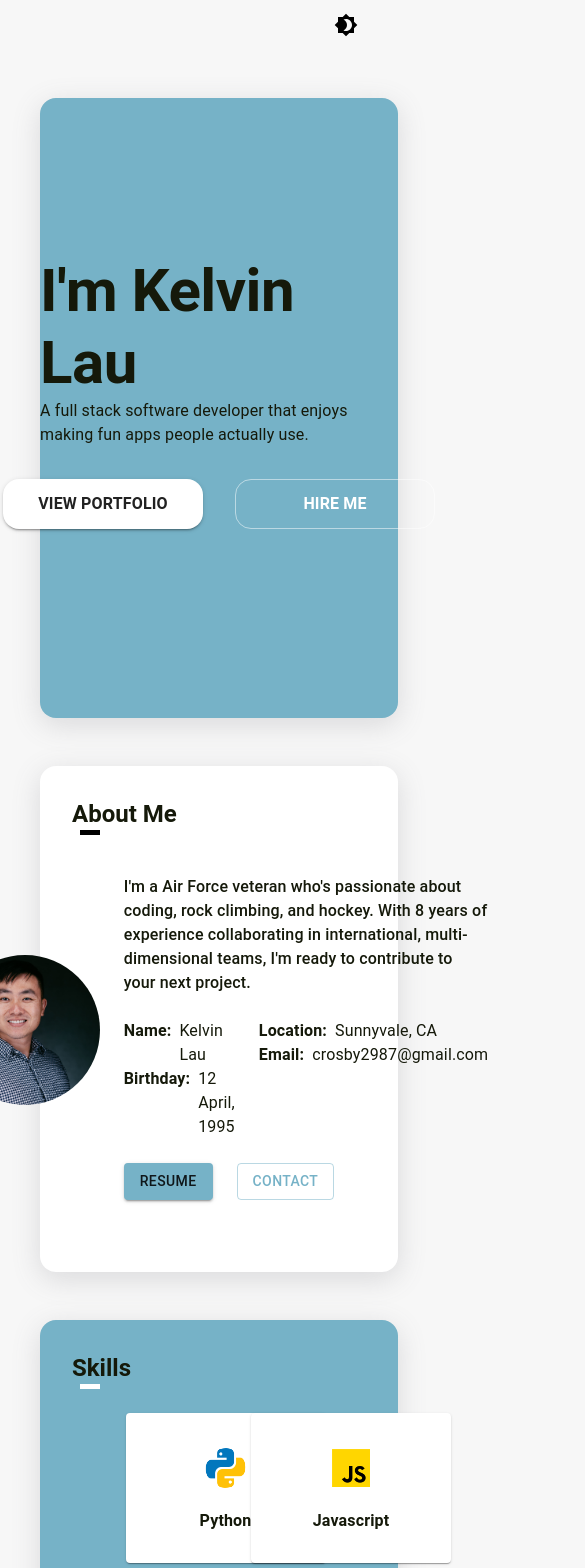
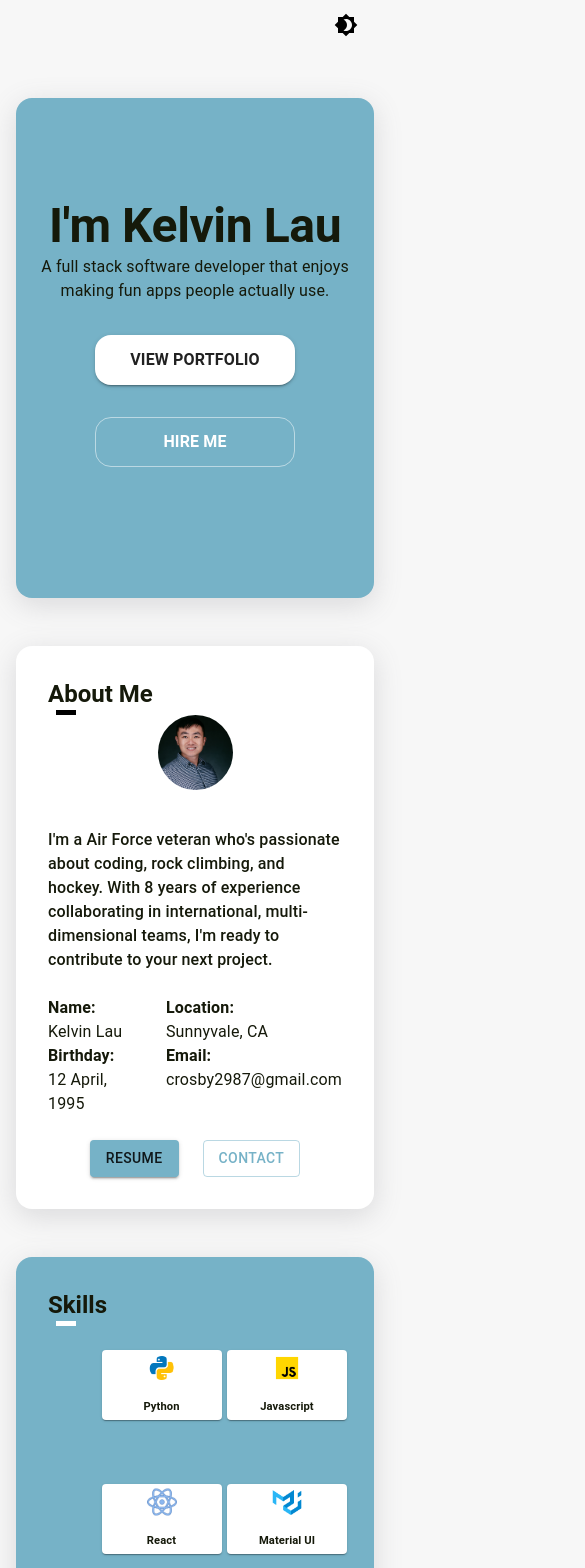
Before and after one commit to sleepingbaby/kelvinlauportfolio, a React (Vite) app in the folder Portfolio/: page / in a window 390 px wide. Shown: the top 1568 px of the page, 585 px wide, since content can reach past the window. Built offline with nearby package versions, Linux system fonts and the light colour scheme.

Commit message:
Improved responsiveness

```diff
--- a/Portfolio/src/App.jsx
+++ b/Portfolio/src/App.jsx
@@ -1,9 +1,10 @@
 import Left from "./pages/left/Left";
 import { Stack } from "@mui/material";
 import Right from "./pages/right/Right";
-import { useRef } from "react";
+import { useRef, useState, useEffect } from "react";
 
 function App() {
+  const [isSmallScreen, setIsSmallScreen] = useState(false);
   const refs = {
     homeRef: useRef(null),
     aboutRef: useRef(null),
@@ -12,6 +13,19 @@ function App() {
     projectRef: useRef(null),
     contactRef: useRef(null),
   };
+
+  const handleResize = () => {
+    setIsSmallScreen(window.innerWidth <= 1000); // Adjust the width value as needed
+  };
+
+  // Add an event listener for window resize
+  useEffect(() => {
+    window.addEventListener("resize", handleResize);
+    handleResize(); // Call the function initially to set the initial state
+    return () => {
+      window.removeEventListener("resize", handleResize);
+    };
+  }, []);
   return (
     <Stack
       direction="row"
@@ -25,7 +39,7 @@ function App() {
         maxWidth: { xs: "100%" },
       }}
     >
-      <Left refs={refs} />
+      {isSmallScreen ? null : <Left refs={refs} />}
       <Right refs={refs} />
     </Stack>
   );
--- a/Portfolio/src/components/Navbar/Skills.jsx
+++ b/Portfolio/src/components/Navbar/Skills.jsx
@@ -3,19 +3,28 @@ import { Box, Grid, Icon, Paper, Stack, Typography } from "@mui/material";
 
 const Item = ({ skill, imgUrl }) => {
   return (
-    <Paper sx={{ height: "150px", width: "200px", padding: "24px" }}>
+    <Paper
+      sx={{
+        height: { xs: "70px", sm: "150px" },
+        width: { xs: "120px", sm: "200px" },
+      }}
+    >
       <Stack height="100%" alignItems="center" justifyContent="center">
         <Icon
           sx={{
-            height: "50px",
-            width: "50px",
+            height: { xs: "30px", sm: "50px" },
+            width: { xs: "30px", sm: "50px" },
             transition: "transform 0.3s ease",
             "&:hover": { transform: "Scale(1.1)" },
           }}
         >
           <img style={{ width: "100%" }} src={imgUrl} />
         </Icon>
-        <Typography mt={2} fontWeight="bold">
+        <Typography
+          mt={2}
+          fontSize={{ xs: ".7rem", sm: "1rem" }}
+          fontWeight="bold"
+        >
           {skill}
         </Typography>
       </Stack>
@@ -26,7 +35,7 @@ const Item = ({ skill, imgUrl }) => {
 const Skills = () => {
   return (
     <Box sx={{ flexGrow: 1 }}>
-      <Grid justifyContent="center" container spacing={2}>
+      <Grid alignItems="center" justifyContent="center" container spacing={2}>
         <Grid item xs={3} s={3} m={3}>
           <Item skill={"Python"} imgUrl={"src/assets/python.png"} />
         </Grid>
--- a/Portfolio/src/components/Navbar/Timeline.jsx
+++ b/Portfolio/src/components/Navbar/Timeline.jsx
@@ -20,11 +20,15 @@ const TimelineItem = ({ years, title, description, filled, height }) => {
         />
         <Stack pl={4} spacing={2}>
           {title && (
-            <Typography variant="h5" lineHeight="100%">
+            <Typography variant={{ xs: "h2", sm: "h5" }} lineHeight="100%">
               {title}
             </Typography>
           )}
-          {description && <Typography color="gray">{description}</Typography>}
+          {description && (
+            <Typography color="gray" fontSize="1rem">
+              {description}
+            </Typography>
+          )}
         </Stack>
       </Stack>
     </Stack>
@@ -33,7 +37,13 @@ const TimelineItem = ({ years, title, description, filled, height }) => {
 
 const TimelineComponent = () => {
   return (
-    <Stack width={600} minHeight={400} borderRadius={4} p={3}>
+    <Stack
+      width={600}
+      minHeight={400}
+      borderRadius={4}
+      mt={3}
+      p={{ xs: 0, sm: 3 }}
+    >
       <TimelineItem filled height={80} />
       <TimelineItem
         years={{ start: 2014, end: "Present" }}
--- a/Portfolio/src/pages/right/Right.jsx
+++ b/Portfolio/src/pages/right/Right.jsx
@@ -43,20 +43,23 @@ const Right = ({ refs }) => {
           alignItems="center"
           justifyContent="center"
           sx={{
-            minHeight: "620px",
+            minHeight: { xs: "500px", sm: "620px" },
             borderRadius: "16px",
             backgroundColor: "primary.main",
             boxShadow: "rgba(100, 100, 111, 0.2) 0px 7px 29px 0px",
           }}
         >
-          <Typography variant="h2" sx={{ fontWeight: "bold" }}>
+          <Typography
+            variant="h2"
+            sx={{ fontSize: "3rem", fontWeight: "bold" }}
+          >
             I'm Kelvin Lau
           </Typography>
-          <Typography>
+          <Typography sx={{ fontSize: "1rem", textAlign: "center" }}>
             A full stack software developer that enjoys making fun apps people
             actually use.
           </Typography>
-          <Stack direction="row" m={4} gap={4}>
+          <Stack direction={{ xs: "column", sm: "row" }} m={4} gap={4}>
             <Button
               variant="contained"
               color="secondary"
@@ -105,24 +108,24 @@ const Right = ({ refs }) => {
             ml={1}
             sx={{ backgroundColor: "black" }}
           ></Box>
-          <Box m={5}>
+          <Box m={{ xs: "0", sm: "5" }}>
             <Stack
               alignItems="center"
               justifyContent="center"
-              direction="row"
+              direction={{ xs: "column", sm: "row" }}
               gap={3}
             >
               <Avatar
                 alt="Kelvin Lau"
                 src="src/assets/kelvinlau.jpg"
                 sx={{
-                  height: "150px",
-                  width: "150px",
+                  height: { xs: "75px", sm: "150px" },
+                  width: { xs: "75px", sm: "150px" },
                   marginBottom: "14px",
                 }}
               />
               <Stack gap={3}>
-                <Typography fontWeight="500">
+                <Typography fontWeight="500" sx={{ fontSize: "1rem" }}>
                   I'm a Air Force veteran who's passionate about coding, rock
                   climbing, and hockey. With 8 years of experience collaborating
                   in international, multi-dimensional teams, I'm ready to
@@ -130,13 +133,13 @@ const Right = ({ refs }) => {
                 </Typography>
                 <Stack direction="row" gap={3}>
                   <Stack>
-                    <Stack direction="row">
+                    <Stack direction={{ xs: "column", sm: "row" }}>
                       <Typography fontWeight="bold" mr={1}>
                         Name:
                       </Typography>
                       <Typography> Kelvin Lau</Typography>
                     </Stack>
-                    <Stack direction="row">
+                    <Stack direction={{ xs: "column", sm: "row" }}>
                       <Typography fontWeight="bold" mr={1}>
                         Birthday:
                       </Typography>
@@ -144,13 +147,13 @@ const Right = ({ refs }) => {
                     </Stack>
                   </Stack>
                   <Stack>
-                    <Stack direction="row">
+                    <Stack direction={{ xs: "column", sm: "row" }}>
                       <Typography fontWeight="bold" mr={1}>
                         Location:
                       </Typography>
                       <Typography>Sunnyvale, CA</Typography>
                     </Stack>
-                    <Stack direction="row">
+                    <Stack direction={{ xs: "column", sm: "row" }}>
                       <Typography fontWeight="bold" mr={1}>
                         Email:
                       </Typography>
@@ -158,7 +161,12 @@ const Right = ({ refs }) => {
                     </Stack>
                   </Stack>
                 </Stack>
-                <Stack direction="row" gap={3}>
+                <Stack
+                  direction="row"
+                  gap={3}
+                  alignItems="center"
+                  justifyContent="center"
+                >
                   <Button color="primary" variant="contained">
                     Resume
                   </Button>
```
